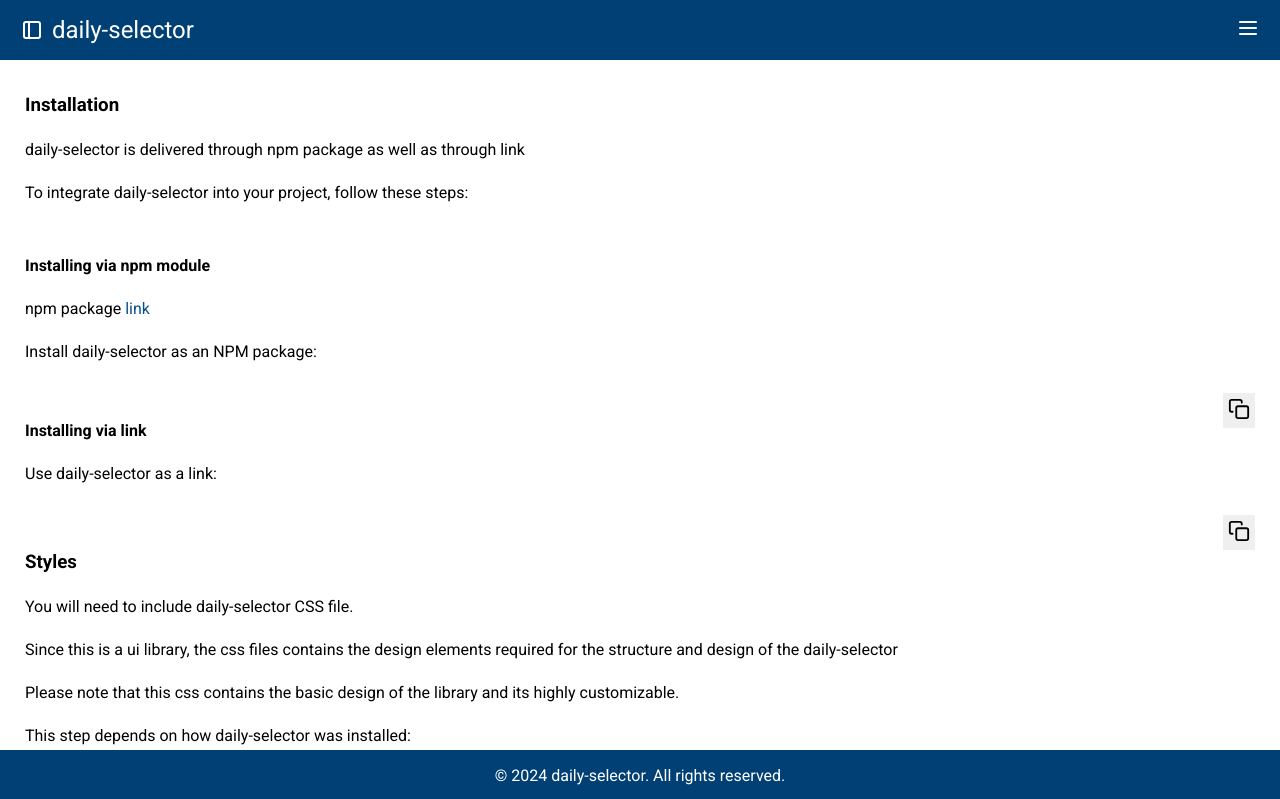
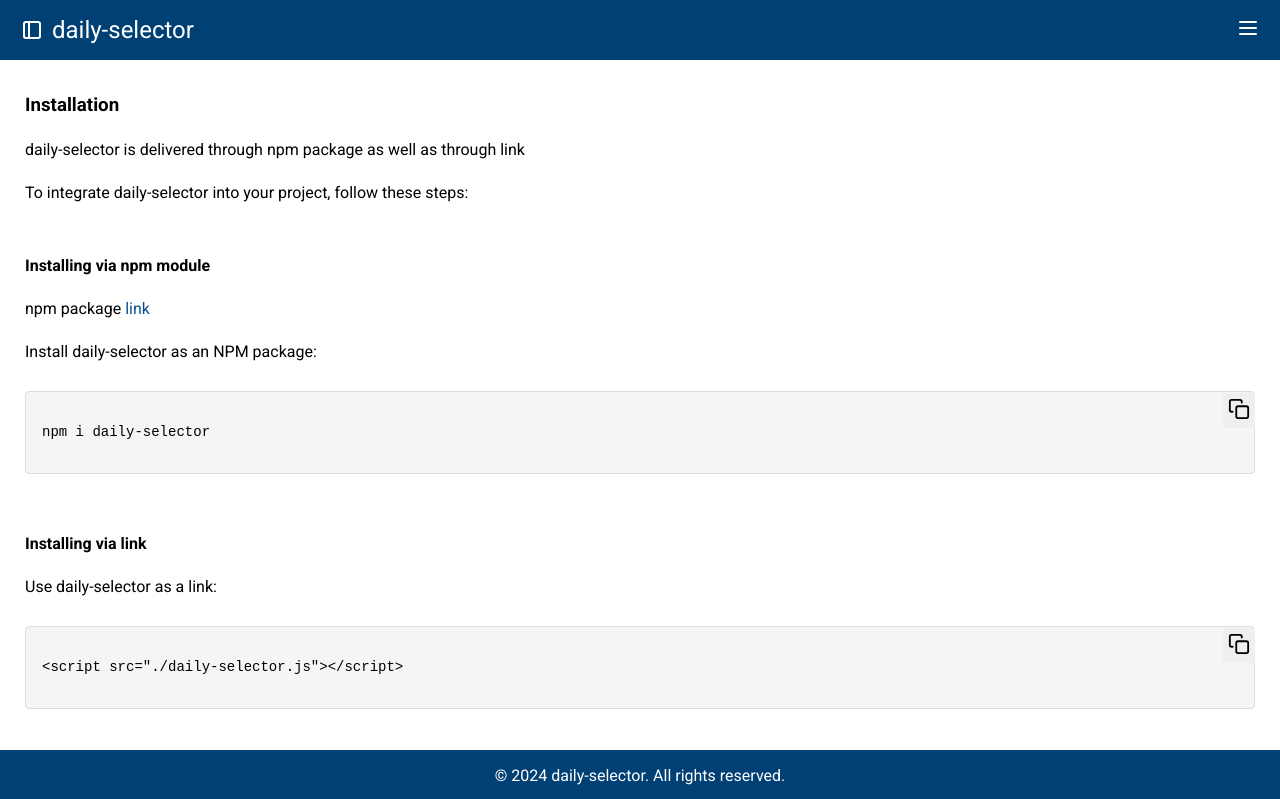
Before and after one commit to jacksonpais/daily-selector, a React (Vite) app in the folder daily-selector-playground/: page /getting-started in a window 1280 px wide. Shown: the top 799 px of the page. Built offline with nearby package versions, Linux system fonts and the light colour scheme.

Commit message:
copy content issue fixed

```diff
--- a/daily-selector-playground/src/components/CopyContent/CopyContent.tsx
+++ b/daily-selector-playground/src/components/CopyContent/CopyContent.tsx
@@ -14,7 +14,7 @@ export default function CopyContent(props: CopyContentProps) {
   const [clipboard, setClipboard] = useState<boolean>(false);
 
   const [showCode, setShowCode] = useState<boolean>(
-    showCodeByDefault === undefined ? false : showCodeByDefault
+    showCodeByDefault === undefined ? true : showCodeByDefault
   );
 
   const copyToClipboard = () => {
```
